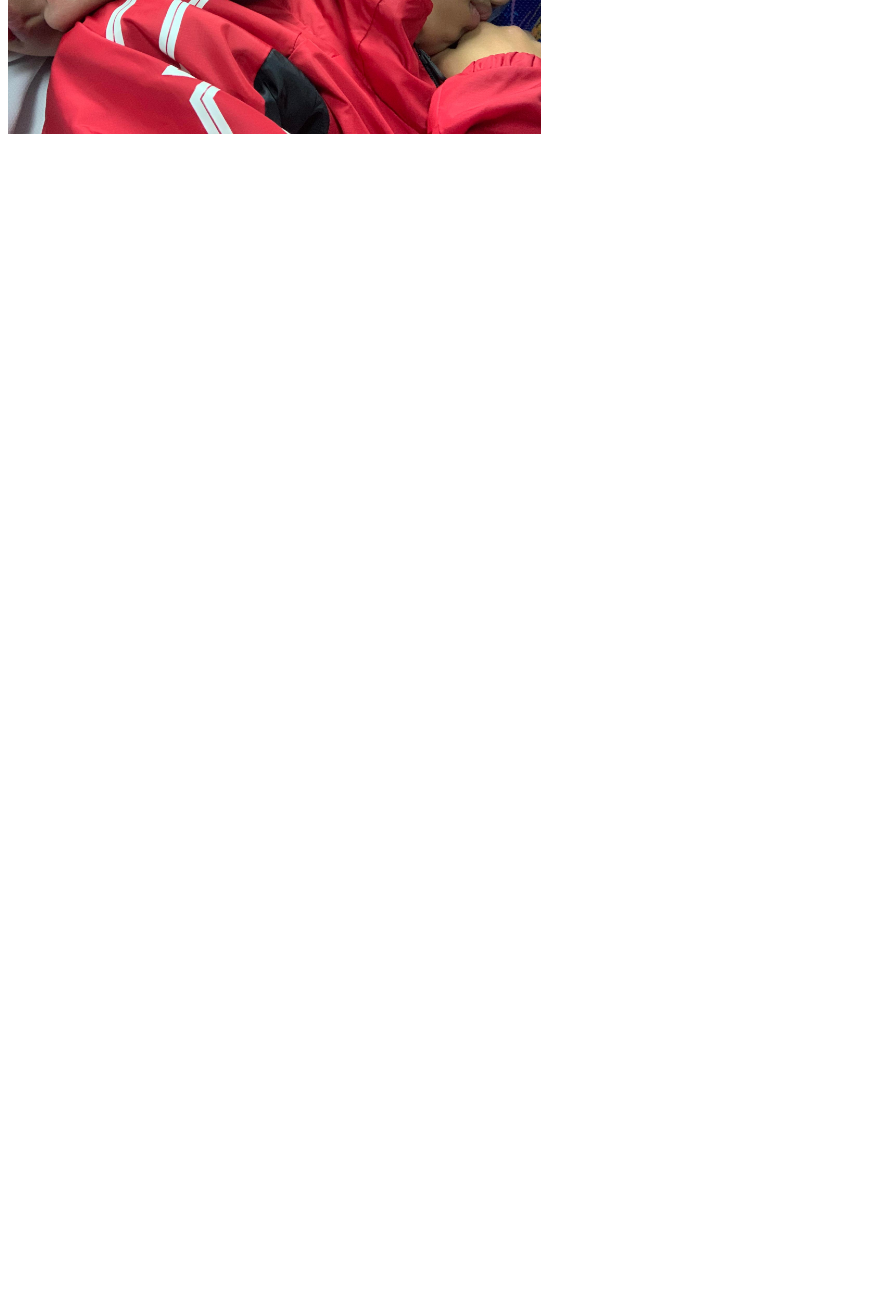
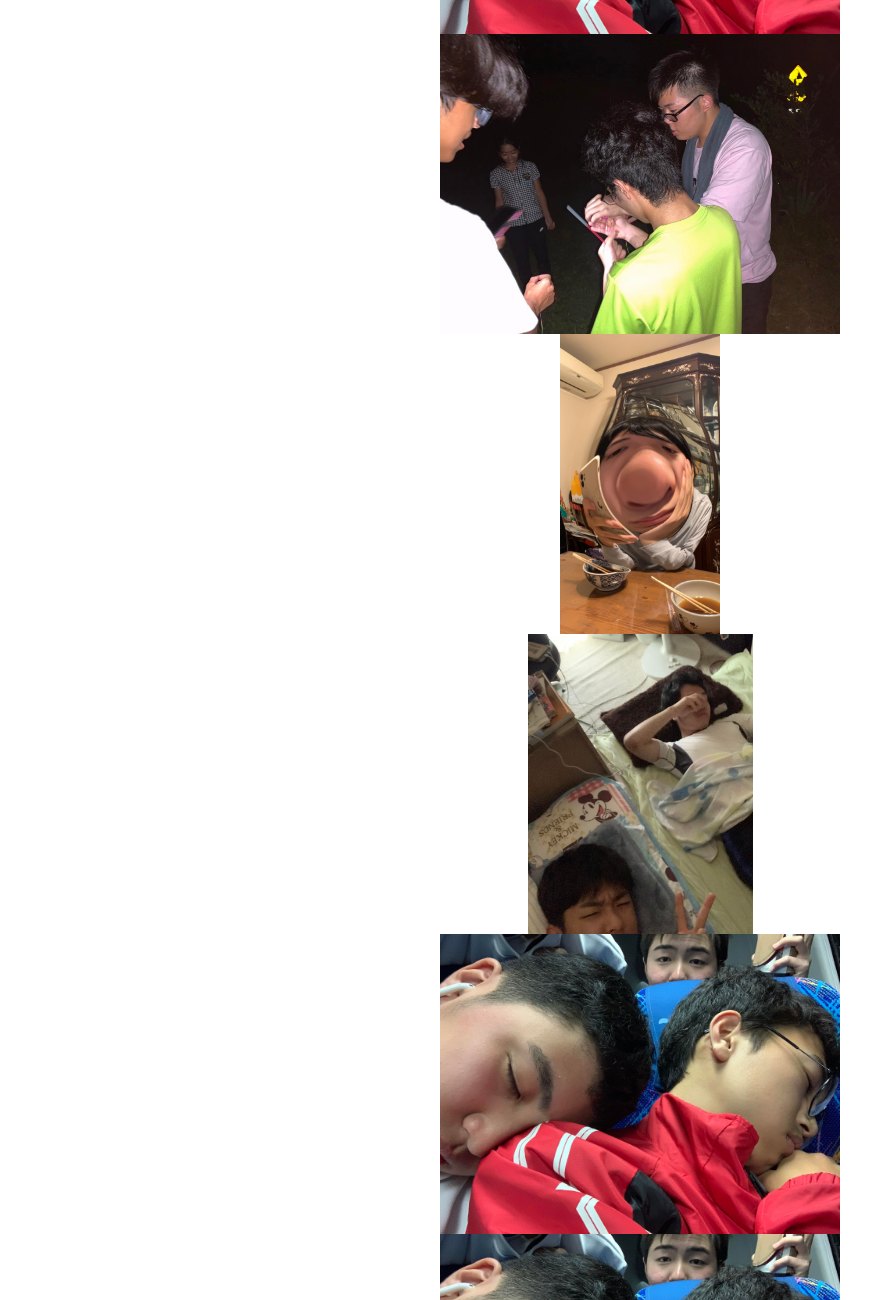
Before and after one commit to kae23456/a, a plain HTML site: page index.html in a window 1280 px wide. Shown: the part 1260-2560 px from the top of the page, without its empty margins (0-895 px from the left). Before the commit the page ends 1402 px from the top, so only its background shows below. Drawn offline with Linux system fonts and the light colour scheme.

Commit message:
Update index.html

```diff
--- a/index.html
+++ b/index.html
@@ -9,8 +9,7 @@
       text-align:center;
     }
     img{
-      text-align:center;
-      height: 400px;
+      height: 300px;
     }
   </style>
 
@@ -22,6 +21,46 @@
         </marquee>
 
 
-        <img src="404327485_2762426373939090_143311677405087719_n.jpg" align="top">
+        <img src="404327485_2762426373939090_143311677405087719_n.jpg" align="center"  style="display: block; margin: auto;">
+        <img src="404393747_906387621188587_9167532699443505919_n.jpg" align="center"  style="display: block; margin: auto;">
+        <img src="404396683_2531112507070274_7580916545533117869_n.jpg" align="center"  style="display: block; margin: auto;">
+        <img src="404413046_340914148906153_5991876353128977414_n.jpg" align="center"  style="display: block; margin: auto;">
+
+        <img src="404327485_2762426373939090_143311677405087719_n.jpg" align="center"  style="display: block; margin: auto;">
+        <img src="404327485_2762426373939090_143311677405087719_n.jpg" align="center"  style="display: block; margin: auto;">
+        <img src="404327485_2762426373939090_143311677405087719_n.jpg" align="center"  style="display: block; margin: auto;">
+        <img src="404327485_2762426373939090_143311677405087719_n.jpg" align="center"  style="display: block; margin: auto;">
+        <img src="404327485_2762426373939090_143311677405087719_n.jpg" align="center"  style="display: block; margin: auto;">
+        <img src="404327485_2762426373939090_143311677405087719_n.jpg" align="center"  style="display: block; margin: auto;">
+        <img src="404327485_2762426373939090_143311677405087719_n.jpg" align="center"  style="display: block; margin: auto;">
+        <img src="404327485_2762426373939090_143311677405087719_n.jpg" align="center"  style="display: block; margin: auto;">
+        <img src="404327485_2762426373939090_143311677405087719_n.jpg" align="center"  style="display: block; margin: auto;">
+        <img src="404327485_2762426373939090_143311677405087719_n.jpg" align="center"  style="display: block; margin: auto;">
+        <img src="404327485_2762426373939090_143311677405087719_n.jpg" align="center"  style="display: block; margin: auto;">
+        <img src="404327485_2762426373939090_143311677405087719_n.jpg" align="center"  style="display: block; margin: auto;">
+        <img src="404327485_2762426373939090_143311677405087719_n.jpg" align="center"  style="display: block; margin: auto;">
+        <img src="404327485_2762426373939090_143311677405087719_n.jpg" align="center"  style="display: block; margin: auto;">
+        <img src="404327485_2762426373939090_143311677405087719_n.jpg" align="center"  style="display: block; margin: auto;">
+        <img src="404327485_2762426373939090_143311677405087719_n.jpg" align="center"  style="display: block; margin: auto;">
+        <img src="404327485_2762426373939090_143311677405087719_n.jpg" align="center"  style="display: block; margin: auto;">
+        <img src="404327485_2762426373939090_143311677405087719_n.jpg" align="center"  style="display: block; margin: auto;">
+        <img src="404327485_2762426373939090_143311677405087719_n.jpg" align="center"  style="display: block; margin: auto;">
+        <img src="404327485_2762426373939090_143311677405087719_n.jpg" align="center"  style="display: block; margin: auto;">
+        <img src="404327485_2762426373939090_143311677405087719_n.jpg" align="center"  style="display: block; margin: auto;">
+        <img src="404327485_2762426373939090_143311677405087719_n.jpg" align="center"  style="display: block; margin: auto;">
+        <img src="404327485_2762426373939090_143311677405087719_n.jpg" align="center"  style="display: block; margin: auto;">
+        <img src="404327485_2762426373939090_143311677405087719_n.jpg" align="center"  style="display: block; margin: auto;">
+        <img src="404327485_2762426373939090_143311677405087719_n.jpg" align="center"  style="display: block; margin: auto;">
+        <img src="404327485_2762426373939090_143311677405087719_n.jpg" align="center"  style="display: block; margin: auto;">
+        <img src="404327485_2762426373939090_143311677405087719_n.jpg" align="center"  style="display: block; margin: auto;">
+        <img src="404327485_2762426373939090_143311677405087719_n.jpg" align="center"  style="display: block; margin: auto;">
+        <img src="404327485_2762426373939090_143311677405087719_n.jpg" align="center"  style="display: block; margin: auto;">
+        <img src="404327485_2762426373939090_143311677405087719_n.jpg" align="center"  style="display: block; margin: auto;">
+        <img src="404327485_2762426373939090_143311677405087719_n.jpg" align="center"  style="display: block; margin: auto;">
+        <img src="404327485_2762426373939090_143311677405087719_n.jpg" align="center"  style="display: block; margin: auto;">
+        <img src="404327485_2762426373939090_143311677405087719_n.jpg" align="center"  style="display: block; margin: auto;">
+        <img src="404327485_2762426373939090_143311677405087719_n.jpg" align="center"  style="display: block; margin: auto;">
+
+
 
 </html>
```
